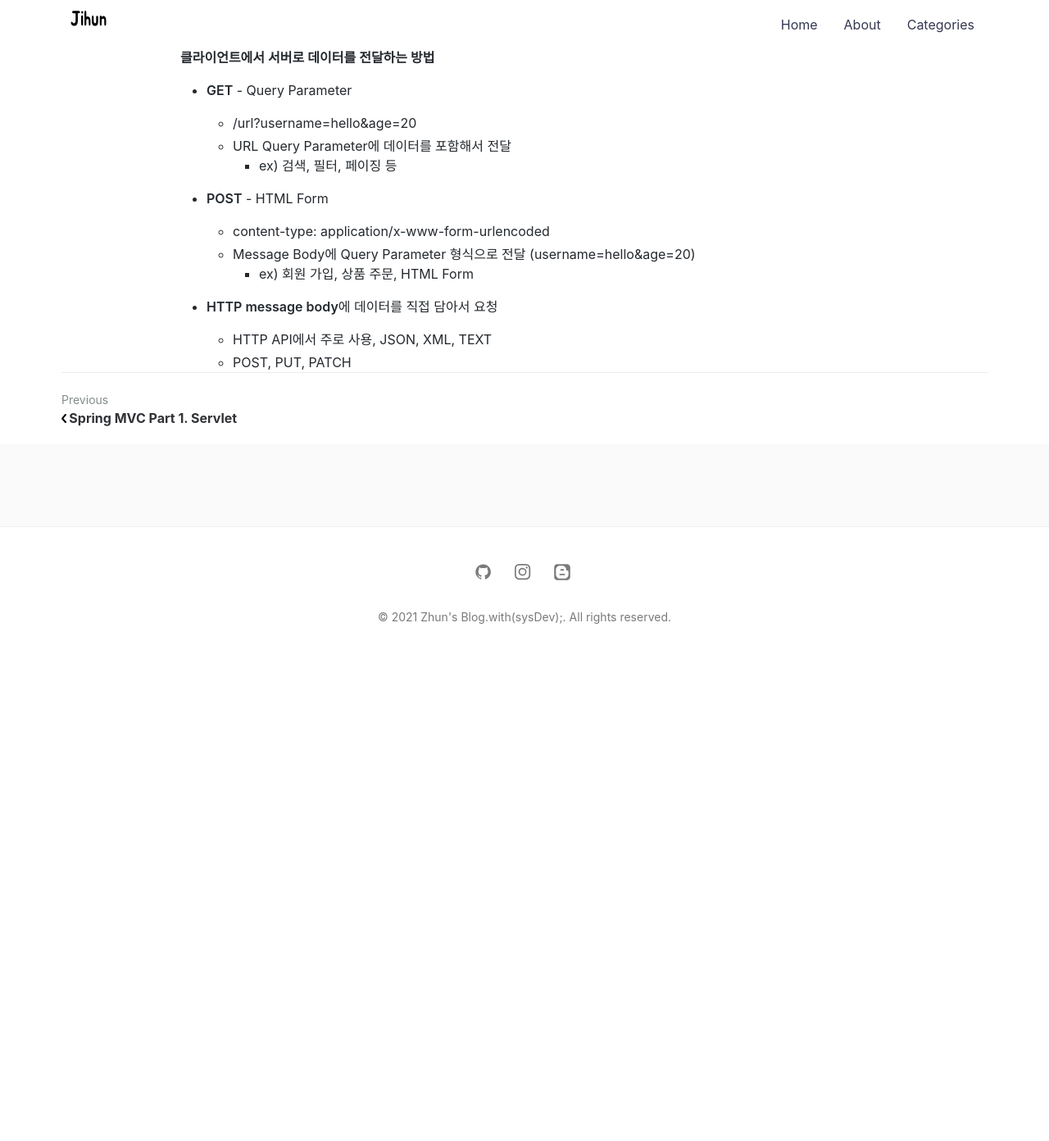
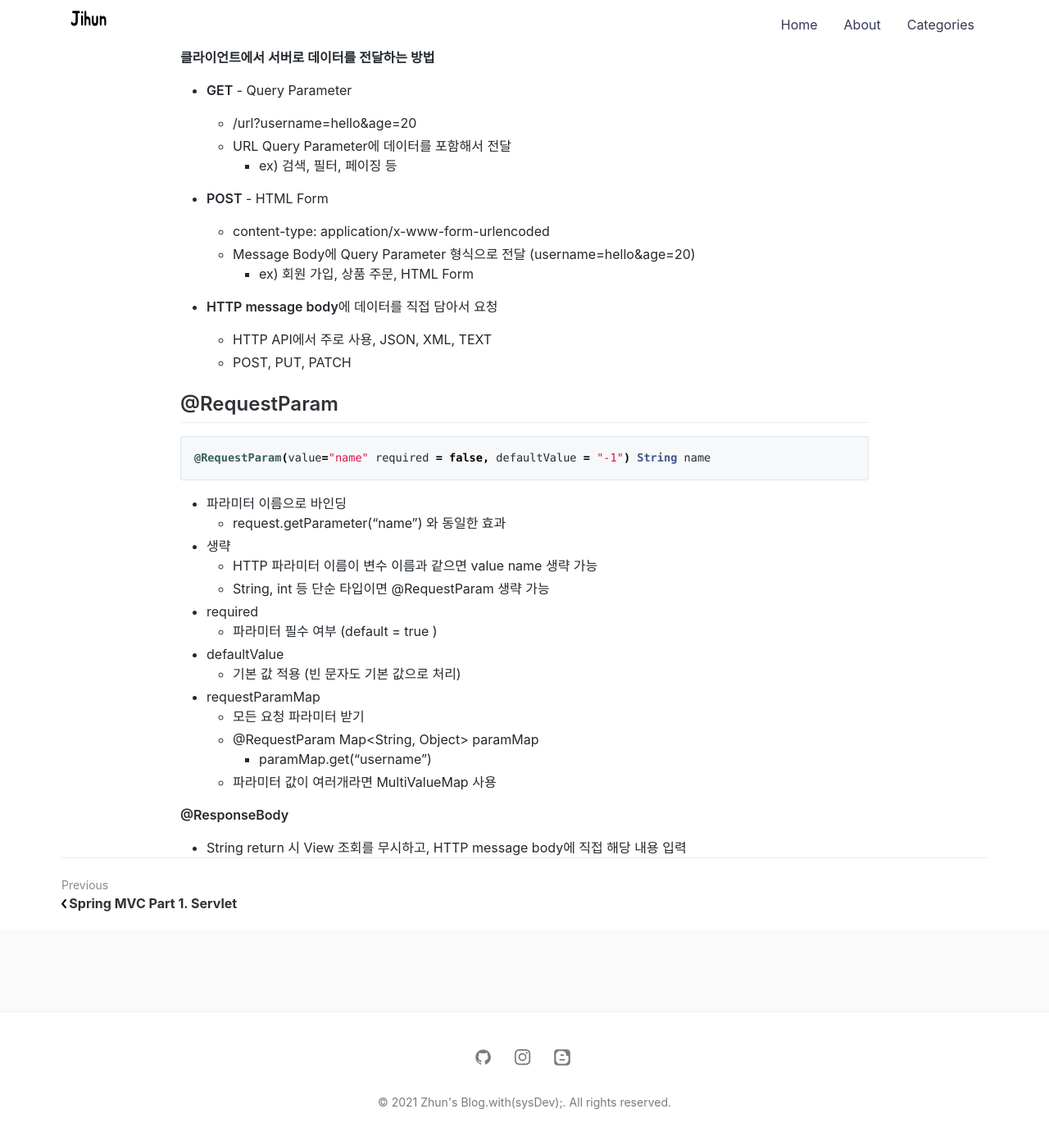
Before and after one commit to jihunparkme/jihunparkme.github.io, a Jekyll site: the page built from _posts/2021-08-16-Spring-MVC-Part1-MVC.md, in a window 1280 px wide and 1400 px high, scrolled down 6933 px. Shown: the top 1392 px of the window at 82% size. Built offline with Jekyll 4.4.1, drawn with Linux system fonts in a browser that asks for light colours; comment, search, counter and statistics services are not loaded; before the commit the page ends 7741 px from its top, so only the background shows below that; some of the changed text lies outside the part shown.

Commit message:
[스프링 MVC - 기본 기능] HTTP 요청 파라미터 - @RequestParam

````diff
--- a/_posts/2021-08-16-Spring-MVC-Part1-MVC.md
+++ b/_posts/2021-08-16-Spring-MVC-Part1-MVC.md
@@ -316,3 +316,28 @@ view.render() 가 호출되고 InternalResourceView 는 forward() 를 사용해
 
   - HTTP API에서 주로 사용, JSON, XML, TEXT
   - POST, PUT, PATCH
+
+## @RequestParam
+
+```java
+@RequestParam(value="name" required = false, defaultValue = "-1") String name
+```
+
+- 파라미터 이름으로 바인딩
+  - request.getParameter("name") 와 동일한 효과
+- 생략
+  - HTTP 파라미터 이름이 변수 이름과 같으면 value name 생략 가능
+  - String, int 등 단순 타입이면 @RequestParam 생략 가능
+- required
+  - 파라미터 필수 여부 (default = true )
+- defaultValue
+  - 기본 값 적용 (빈 문자도 기본 값으로 처리)
+- requestParamMap
+  - 모든 요청 파라미터 받기
+  - @RequestParam Map<String, Object> paramMap
+    - paramMap.get("username")
+  - 파라미터 값이 여러개라면 MultiValueMap 사용
+
+**@ResponseBody**
+
+- String return 시 View 조회를 무시하고, HTTP message body에 직접 해당 내용 입력
````
